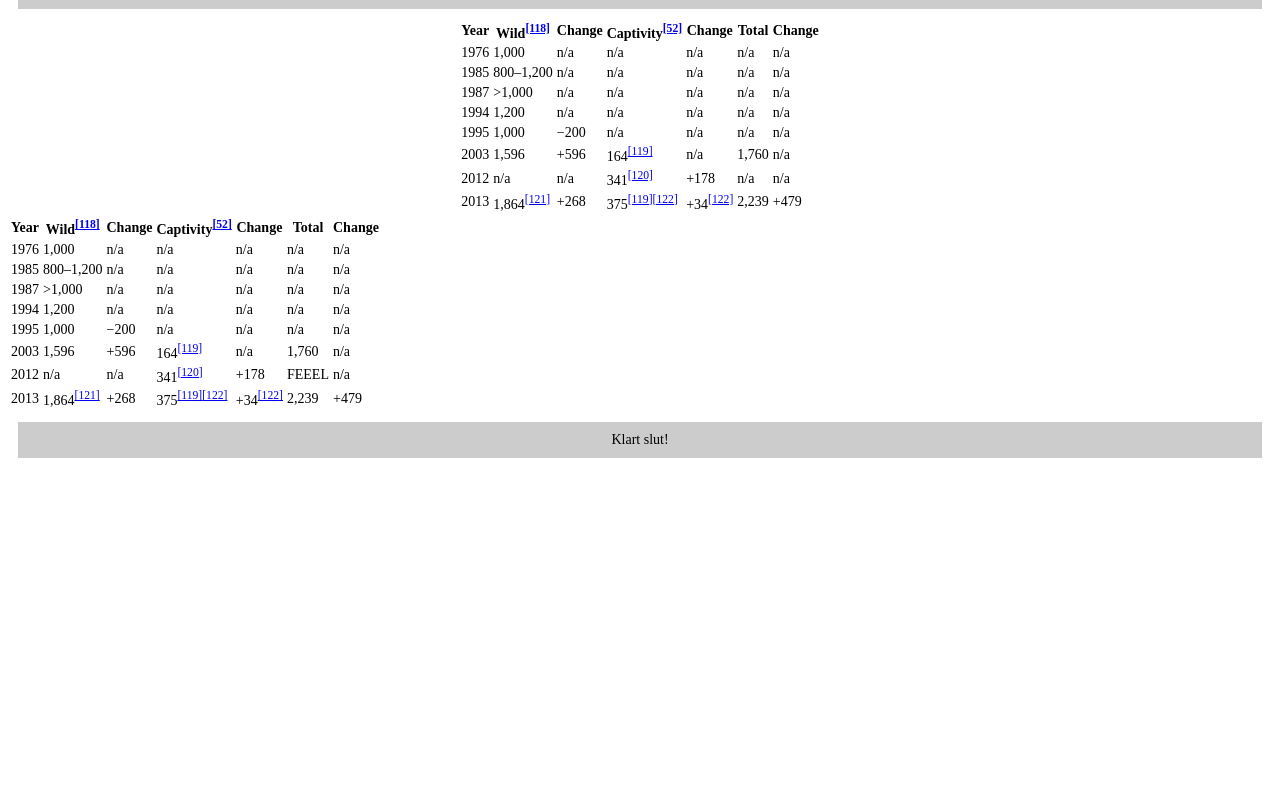
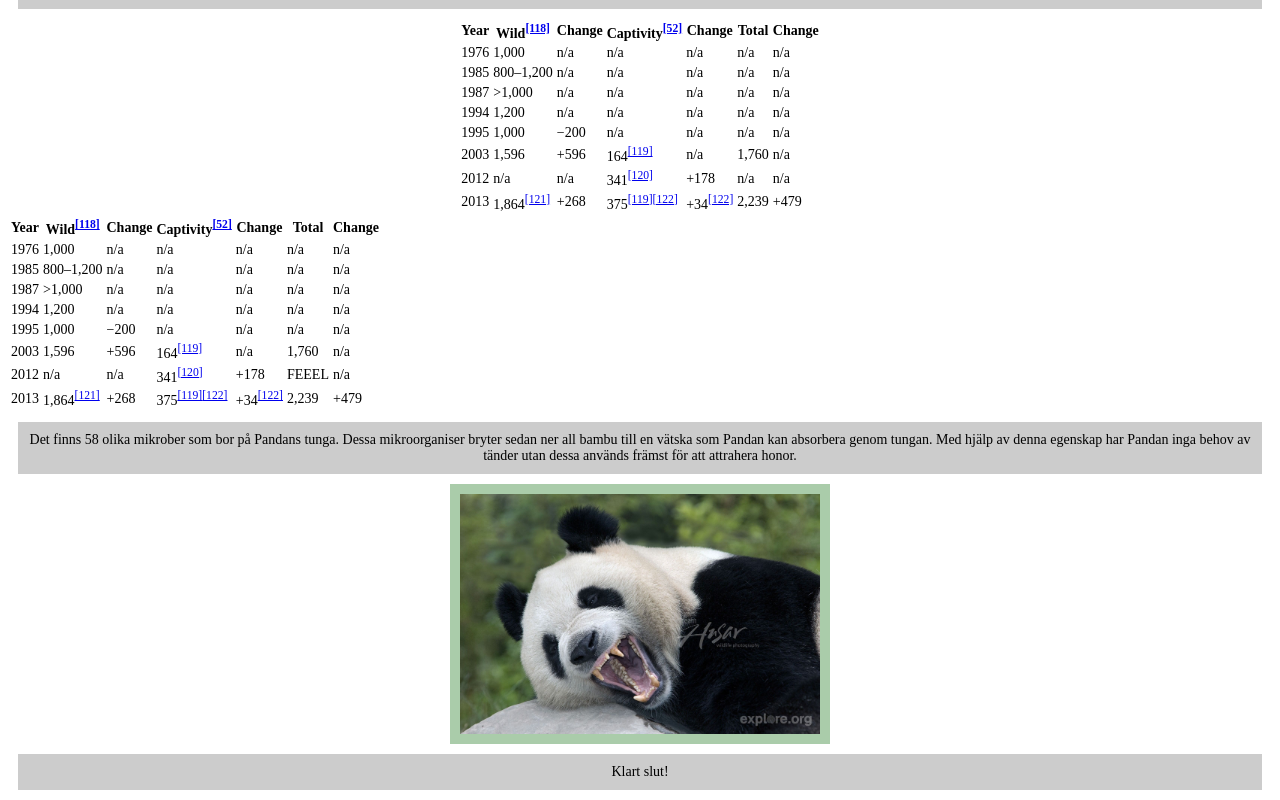
Before and after one commit to robinsardella/PandaWeb, a plain HTML site: page index.html in a window 1280 px wide. Shown: the part 1146-1946 px from the top of the page. Before the commit the page ends 1614 px from the top, so only its background shows below. Drawn offline with Linux system fonts and the light colour scheme; files whose address does not match are found by name.

Commit message:
Bild och info om mikroberna på Pandans tunga

```diff
--- a/index.html
+++ b/index.html
@@ -320,6 +320,9 @@
 <td>+479
 </td></tr></tbody></table>
 
+<p>Det finns 58 olika mikrober som bor på Pandans tunga. Dessa mikroorganiser bryter sedan ner all bambu till en vätska som Pandan kan absorbera genom tungan. Med hjälp av denna egenskap har Pandan inga behov av tänder utan dessa används främst för att attrahera honor.</p>
+<img src="C:\Users\Robin Sardella\iCloudDrive\Academy\V.3\PandaDaPanda\teeth.jpg" width="360" height="240" alt="HTML Panda">
+
 
 <p>Klart slut!</p>
 
```
Also changed, not shown: teeth.jpg (added).
